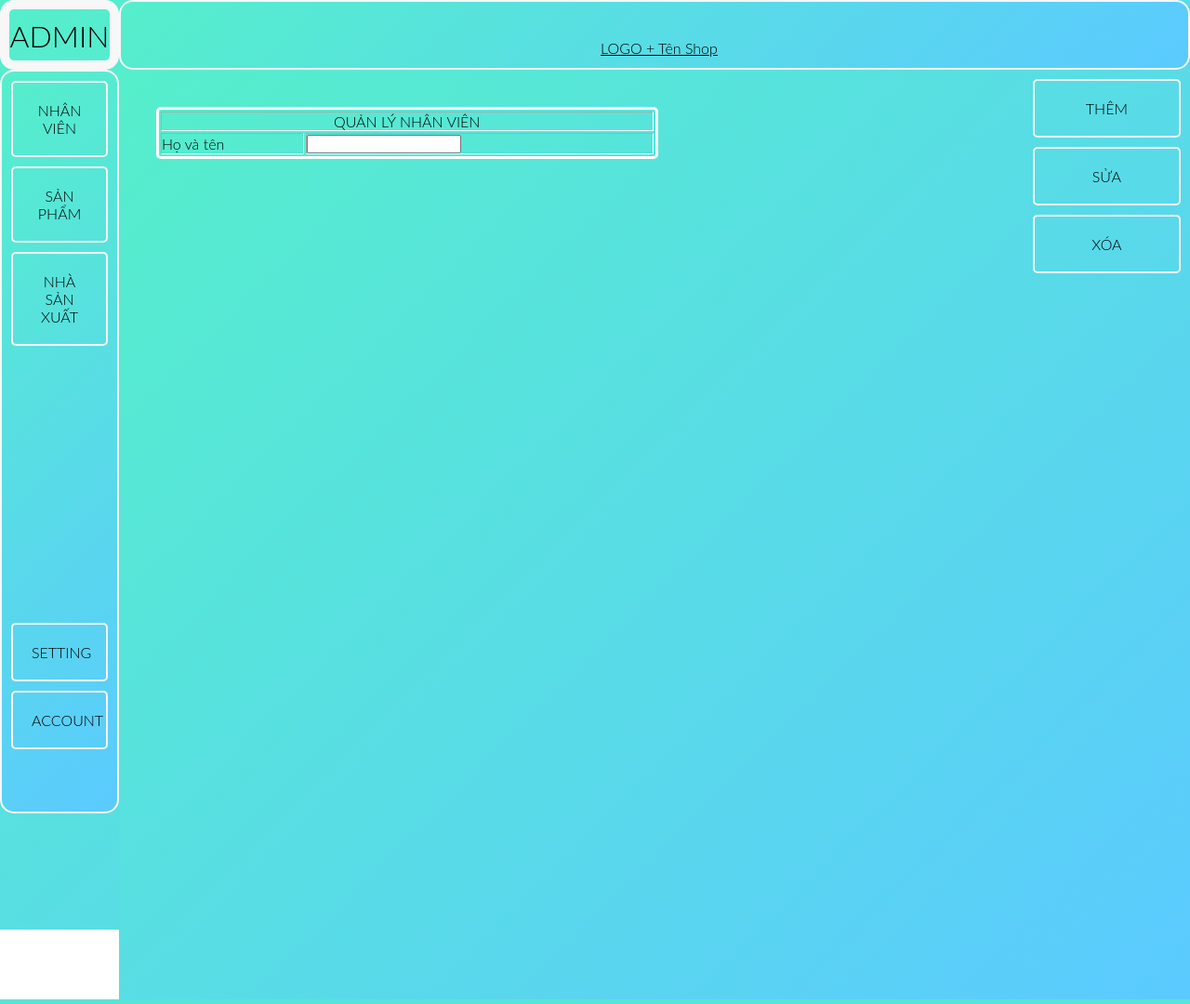
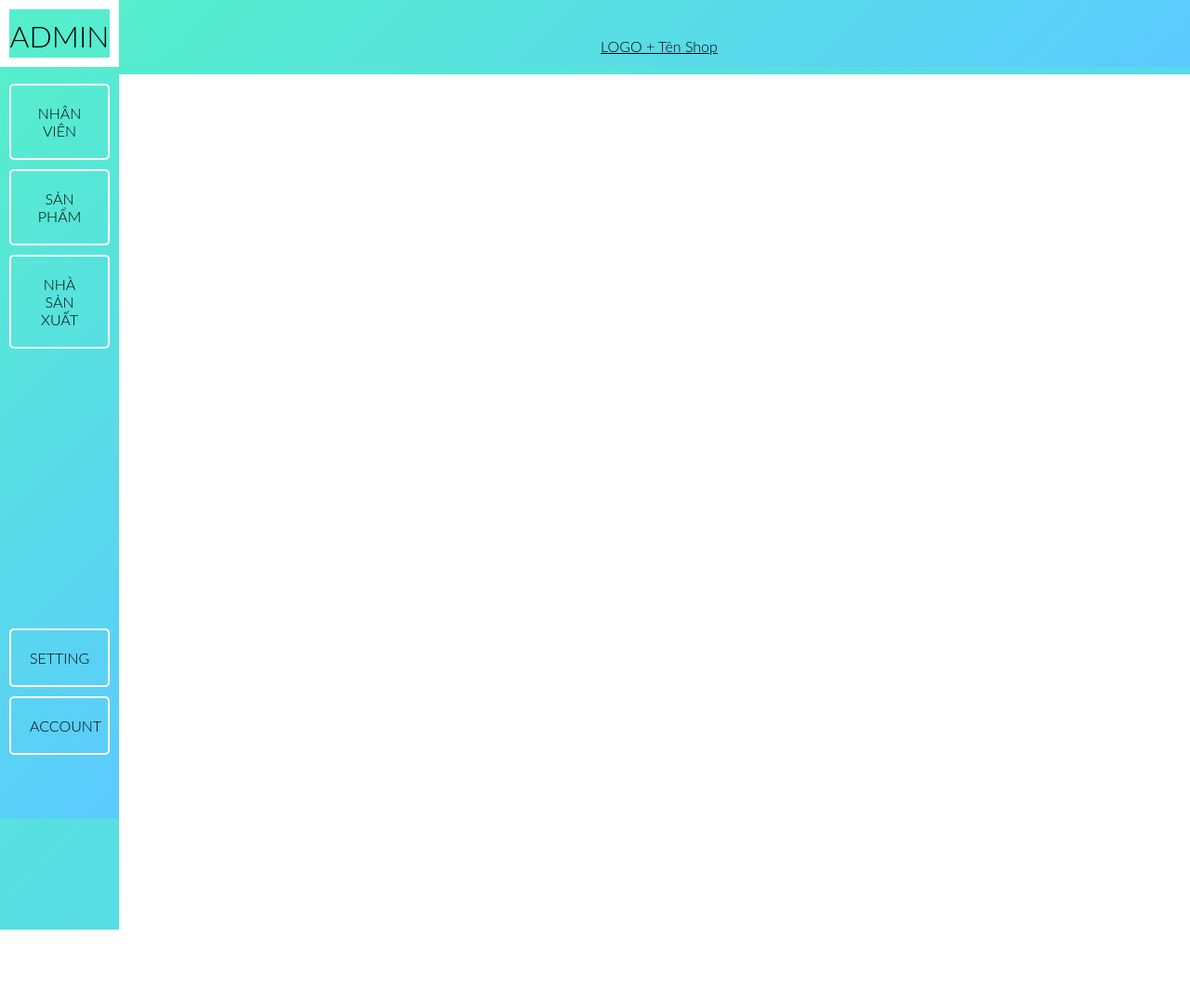
Before and after one commit to YiSuS68/Project_Shop, a PHP site: page / in a window 1280 px wide. Shown: the whole page at 93% size. Run offline with PHP 8.4, Linux system fonts and the light colour scheme.

Commit message:
change display

```diff
--- a/Admin/assets/css/style.css
+++ b/Admin/assets/css/style.css
@@ -14,11 +14,11 @@
 /*div trên*/
 #div-space-top{
   width: 100%;
-  height: 75px;
+  height: 8%;
 }
 #div-top{
   width: 100%;
-  height: 75px;
+  height: 9%;
   position: fixed;
   text-align:center;
 }
@@ -26,8 +26,8 @@
   width: 10%;
   height: 100%;
   float: left;
-  border: 10px solid #f7f7f7;
-  border-radius: 15px;
+  border: 10px solid white;
+
   line-height: 1.8;
 }
 #div-top > .right{
@@ -36,8 +36,6 @@
   float: left;
   line-height: 100px;
   padding-left: 10px;
-  border: 2px solid #f7f7f7;
-  border-radius: 15px;
   background: linear-gradient(135deg, #55efcb 0%, #1e5799 0%, #55efcb 0%, #5bcaff 100%);
 }
 
@@ -56,8 +54,6 @@
   height: 100%;
   position: fixed;
   text-align: center;
-  border-radius: 15px;
-  border: 2px solid #f7f7f7;
   background: linear-gradient(135deg, #55efcb 0%, #1e5799 0%, #55efcb 0%, #5bcaff 100%);
 }
 
@@ -74,19 +70,10 @@
   width: 90%;
   height: 100%;
   float: left;
-  background: linear-gradient(135deg, #55efcb 0%, #1e5799 0%, #55efcb 0%, #5bcaff 100%);
+  background: white;
 
 }
-#div-bot > .right > .left{
-  width: 85%;
-  height: 100%;
-  float: left;
-}
-#div-bot > .right > .left > .top{
-  width: 100%;
-  height: 30%;
-  padding: 40px;
-}
+
 .form_table{
   align-items: center;
   width: 60%;
@@ -109,7 +96,7 @@
   flex: 1 1 auto;
   margin: 10px;
   padding: 20px;
-  border: 2px solid #f7f7f7;
+  border: 2px solid white;
   text-align: center;
   text-transform: uppercase;
   position: relative;
@@ -125,7 +112,7 @@
   left: 50%;
   bottom: 0;
   height: 3px;
-  background: #f7f7f7;
+  background: white;
   height: 120%;
   left: -10%;
   transform: skewX(15deg);
@@ -134,7 +121,7 @@
 .button:hover {
   cursor: pointer;
   color: #5bcaff;
-  border-radius: 30px;
+  border-radius: 20px;
 }
 .button:hover:after {
   width: 120%;
--- a/Admin/index.html
+++ b/Admin/index.html
@@ -3,8 +3,8 @@
 <head>
   <meta charset="utf-8">
   <meta name="viewport" content="width=device-width, initial-scale=1">
-    <link rel="stylesheet" href="./assets/css/style.css">
-    <link rel="stylesheet" href="./assets/css/media.css">
+  <link rel="stylesheet" href="./assets/css/style.css">
+  <link rel="stylesheet" href="./assets/css/media.css">
   <title>ADMIN</title>
 </head>
 <body>
@@ -38,41 +38,11 @@
         </div>
       </div>
       <div class="right">
-        <div class="left">
-          <div class="top">
-            <form>
-              <table class="form_table" align="center"border="1px" >
-                <tr>
-                  <th colspan="2">
-                    QUẢN LÝ NHÂN VIÊN
-                  </th>
-                </tr>
-                <tr padding: 2px>
-                  <td>
-                    Họ và tên
-                  </td>
-                  <td>
-                    <input type="text">
-                  </td>
-                </tr>
-              </table>
-            </form>
-          </div>
-          <div class="table">
-
-          </div>
-        </div>
-        <div class="box-space-bot-right-right"></div>
-        <div class="right">
-          <div class="button">THÊM</div>
-          <div class="button">SỬA</div>
-          <div class="button">XÓA</div>
+        <div class="top">
         </div>
       </div>
     </div>
-
-
   </div>
-
+</div>
 </body>
 </html>
```
